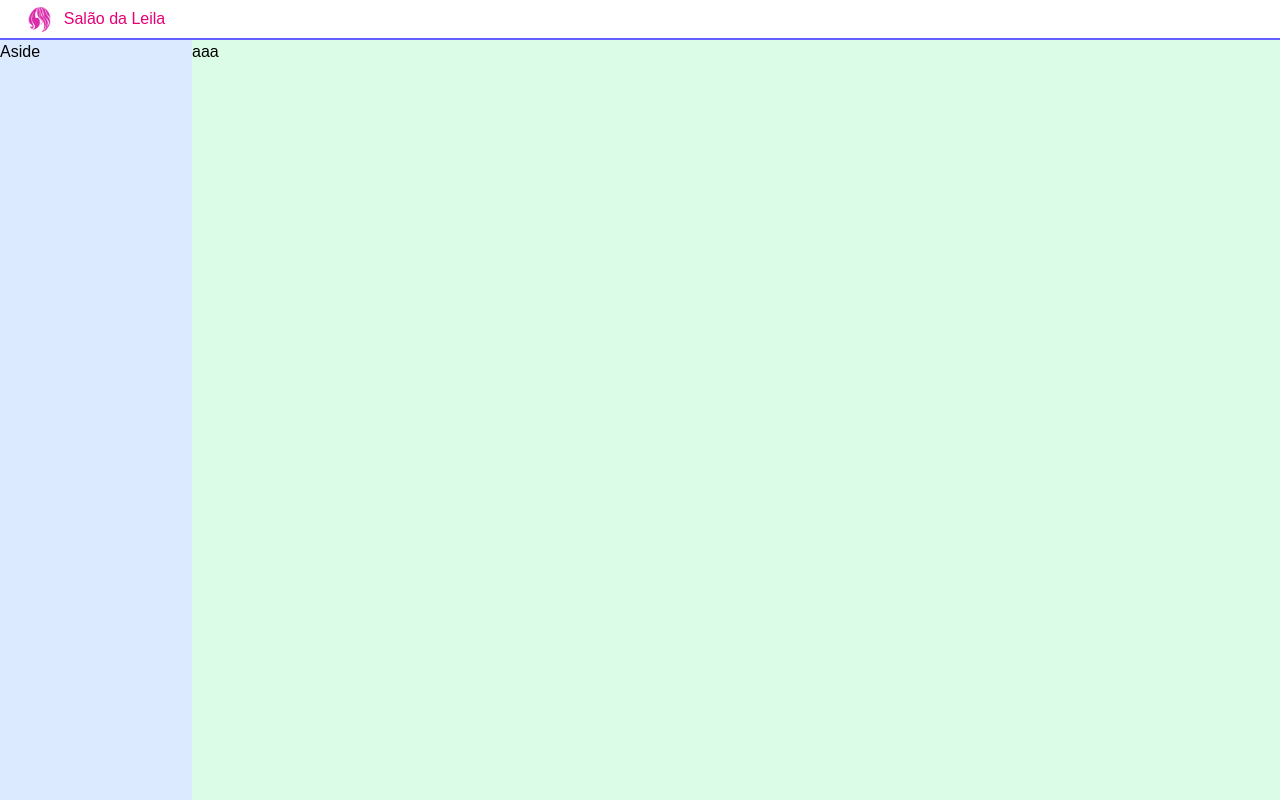
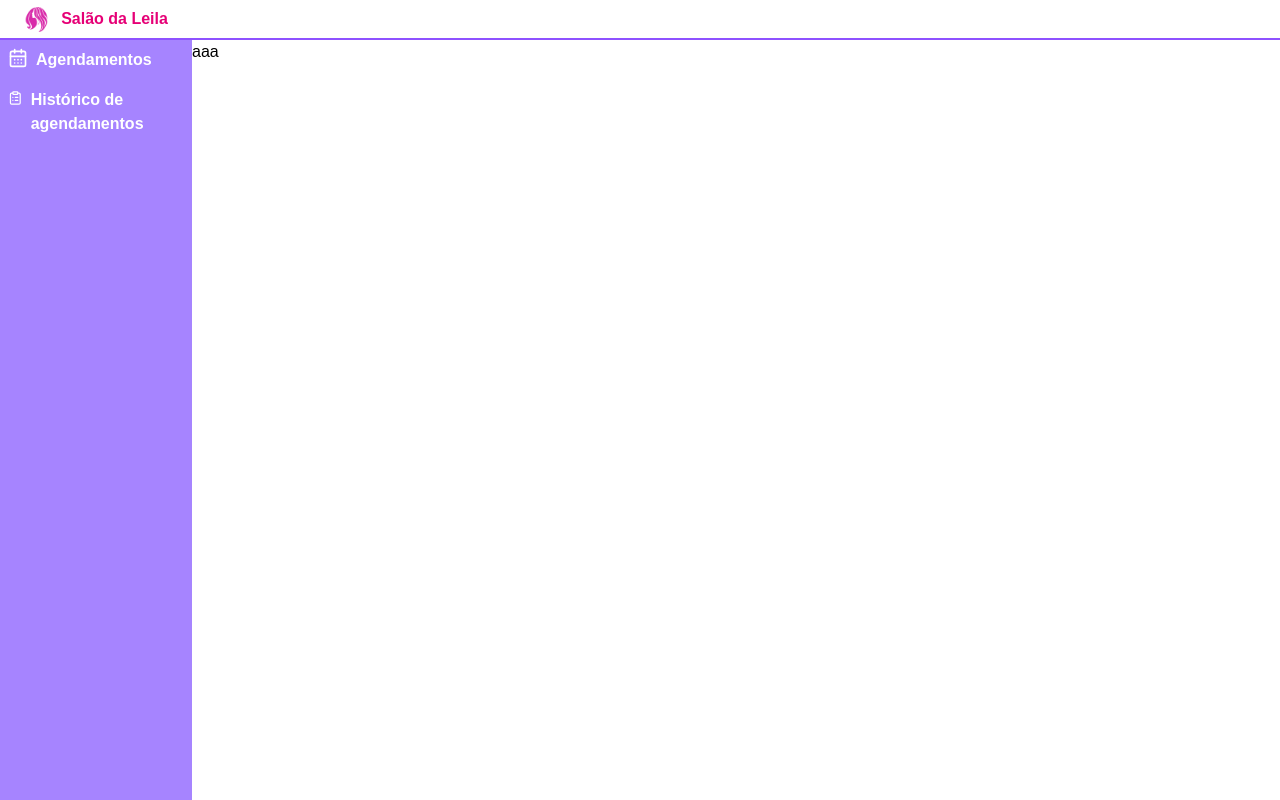
Before and after one commit to MateusFuzer/salao_beleza_web, a Next.js app: page / in a window 1280 px wide. Built offline with nearby package versions, Linux system fonts and the light colour scheme.

Commit message:
feat: Implementa layout do sidebar

```diff
--- a/src/app/layout.tsx
+++ b/src/app/layout.tsx
@@ -1,7 +1,7 @@
 import type { Metadata } from "next";
 import { Geist, Geist_Mono } from "next/font/google";
 import "./globals.css";
-import Aside from "./modules/aside/Aside";
+import Aside from "./modules/Aside/Aside";
 import Header from "./modules/Header/Header";
 
 const geistSans = Geist({
@@ -34,10 +34,10 @@ export default function RootLayout({
             <Header/>
           </header>
           <div className="h-[95%] flex w-full ">
-            <div className="w-[15%] h-full bg-blue-100">
+            <div className="w-[15%] h-full">
               <Aside />
             </div>
-            <main className="bg-green-100 flex flex-1">{children}</main>
+            <main className="flex flex-1">{children}</main>
           </div>
         </div>
       </body>
--- /dev/null
+++ b/src/app/modules/Aside/Aside.tsx
@@ -0,0 +1,16 @@
+import { ClipboardList, CalendarDays } from 'lucide-react';
+
+export default function Aside(){
+    return(
+        <div className="h-full w-full bg-violet-400">
+            <div className="p-2 text-white flex gap-2 cursor-pointer">
+                <CalendarDays color="white" size={20} />
+                <span className="font-bold">Agendamentos</span>
+            </div>
+            <div className="p-2 text-white flex gap-2 cursor-pointer">
+            <ClipboardList color="white" size={20} />
+            <span className="font-bold">Histórico de agendamentos</span>
+            </div>
+        </div>
+    )
+}
--- a/src/app/modules/Header/Header.tsx
+++ b/src/app/modules/Header/Header.tsx
@@ -2,7 +2,7 @@ import Image from "next/image";
 
 export default function Header() {
   return (
-    <div className="h-full w-full border-b-2 border-indigo-500 ">
+    <div className="h-full w-full border-b-2 border-violet-500 ">
       <div className="w-[15%] h-full flex gap-3 justify-center">
         <div className=" content-center">
           <Image
@@ -12,7 +12,7 @@ export default function Header() {
             alt="Picture of the author"
           />
         </div>
-        <span className="content-center text-pink-600">Salão da Leila</span>
+        <span className="content-center text-pink-600 font-bold">Salão da Leila</span>
       </div>
     </div>
   );
--- a/src/app/modules/aside/Aside.tsx
+++ /dev/null
@@ -1,7 +0,0 @@
-export default function Aside(){
-    return(
-        <div>
-            Aside
-        </div>
-    )
-}
```
Also changed, not shown: package.json (+6 -5 lines), 1 other file (tests, documents, lock files or other folders).
